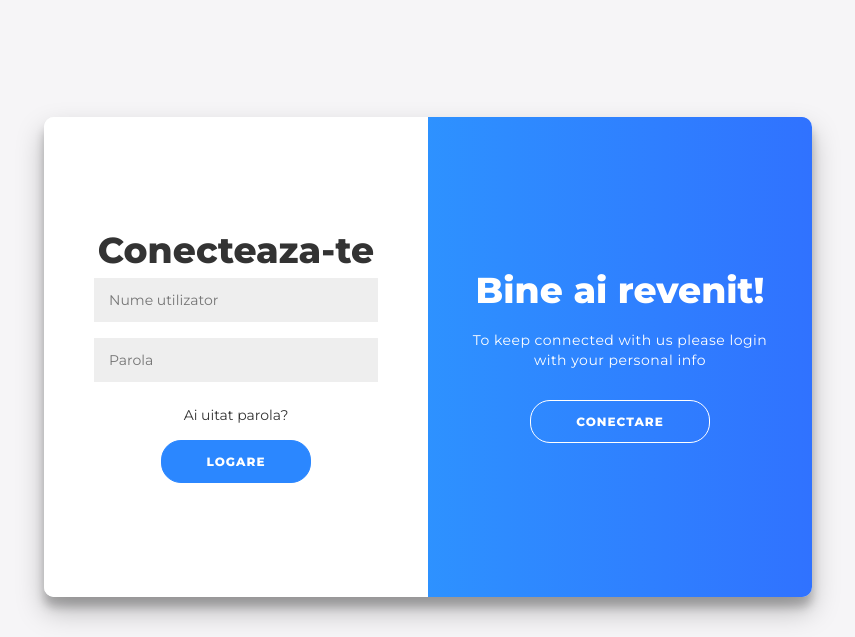
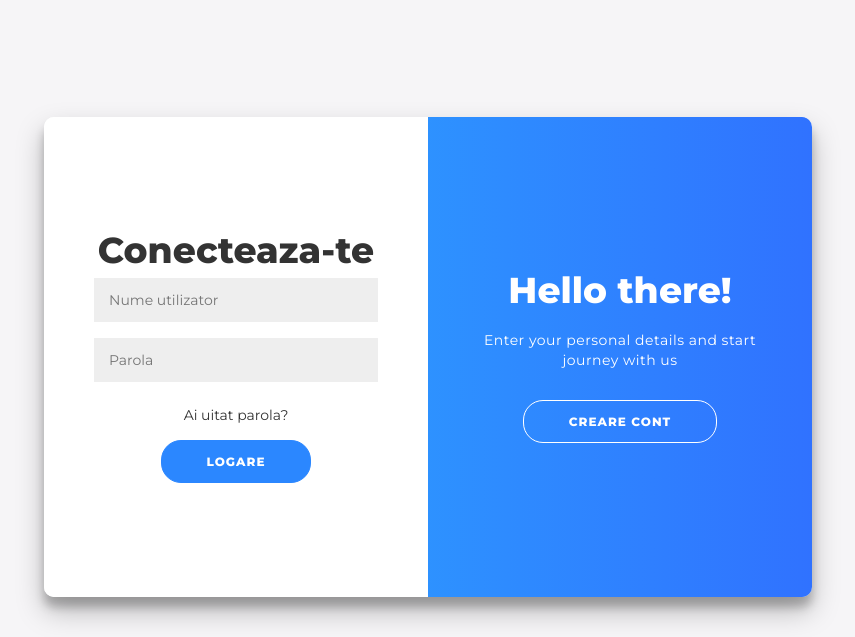
Before and after one commit to GeorgeSigoiu/foodsite, a Django app: template templates/login.html in a window 1280 px wide. Shown: the top 637 px of the page, without its empty margins (212-1067 px from the left). Run offline with Django 3.2, Linux system fonts and the light colour scheme; the template is opened without the code that fills it, so the values that code supplies are empty; some libraries are stand-ins or nearby versions.

Commit message:
reverted the changes

```diff
--- a/templates/login.html
+++ b/templates/login.html
@@ -38,14 +38,16 @@
     <div class="overlay-container">
         <div class="overlay">
             <div class="overlay-panel overlay-left">
-                <h1>Bine ai venit!</h1>
+                <h1>Welcome Back!</h1>
+                <p>
+                    To keep connected with us please login with your personal info
+                </p>
+                <button class="ghost" id="signIn">Conectare</button>
+            </div>
+            <div class="overlay-panel overlay-right">
+                <h1>Hello there!</h1>
                 <p>Enter your personal details and start journey with us</p>
                 <button class="ghost" id="signUp">Creare cont</button>
-            </div>
-            <div class="overlay-panel overlay-right">
-                <h1>Bine ai revenit!</h1>
-                <p>To keep connected with us please login with your personal info</p>
-                <button class="ghost" id="signIn">Conectare</button>
             </div>
         </div>
     </div>
@@ -96,7 +98,6 @@
     if(message.length!==0){
       openModalButton.click()
     }
-
 
 </script>
 <style>
@@ -356,6 +357,5 @@
       text-decoration: none;
     }
 
-
 </style>
 </html>
```
